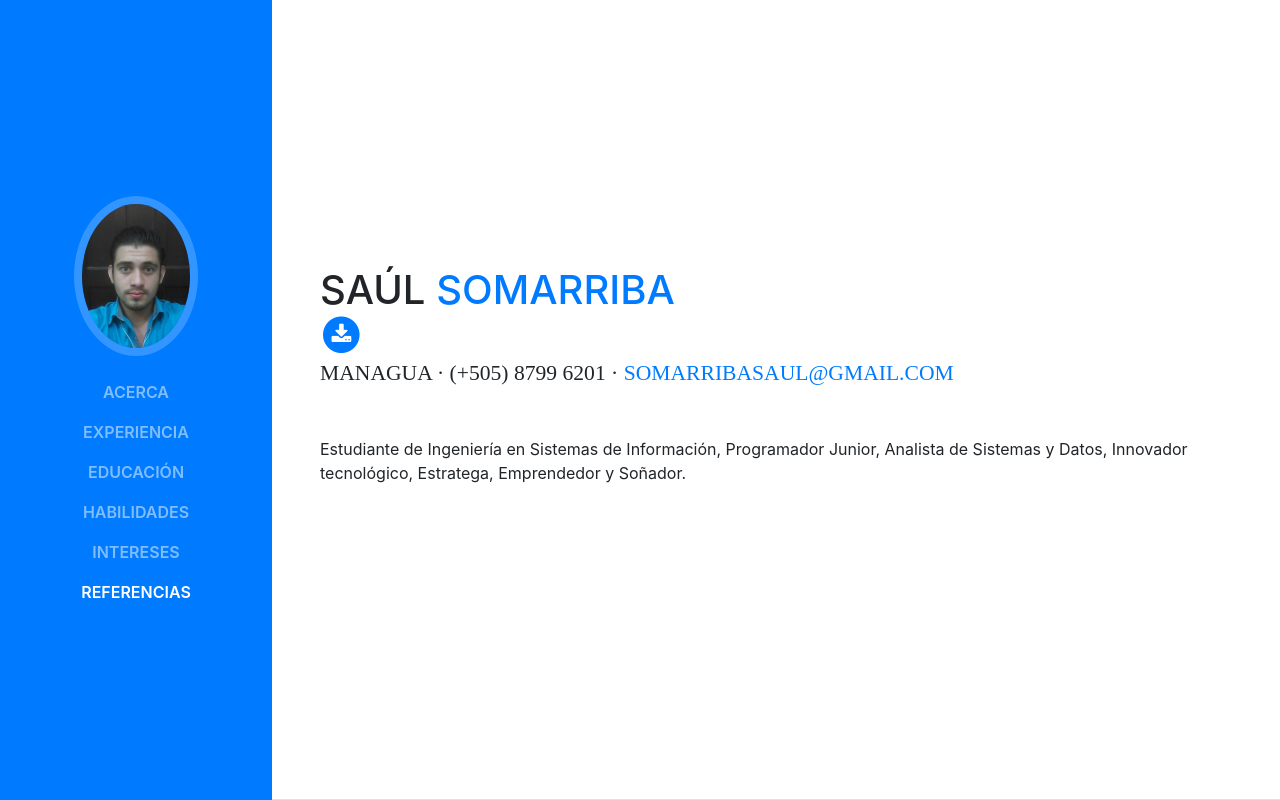
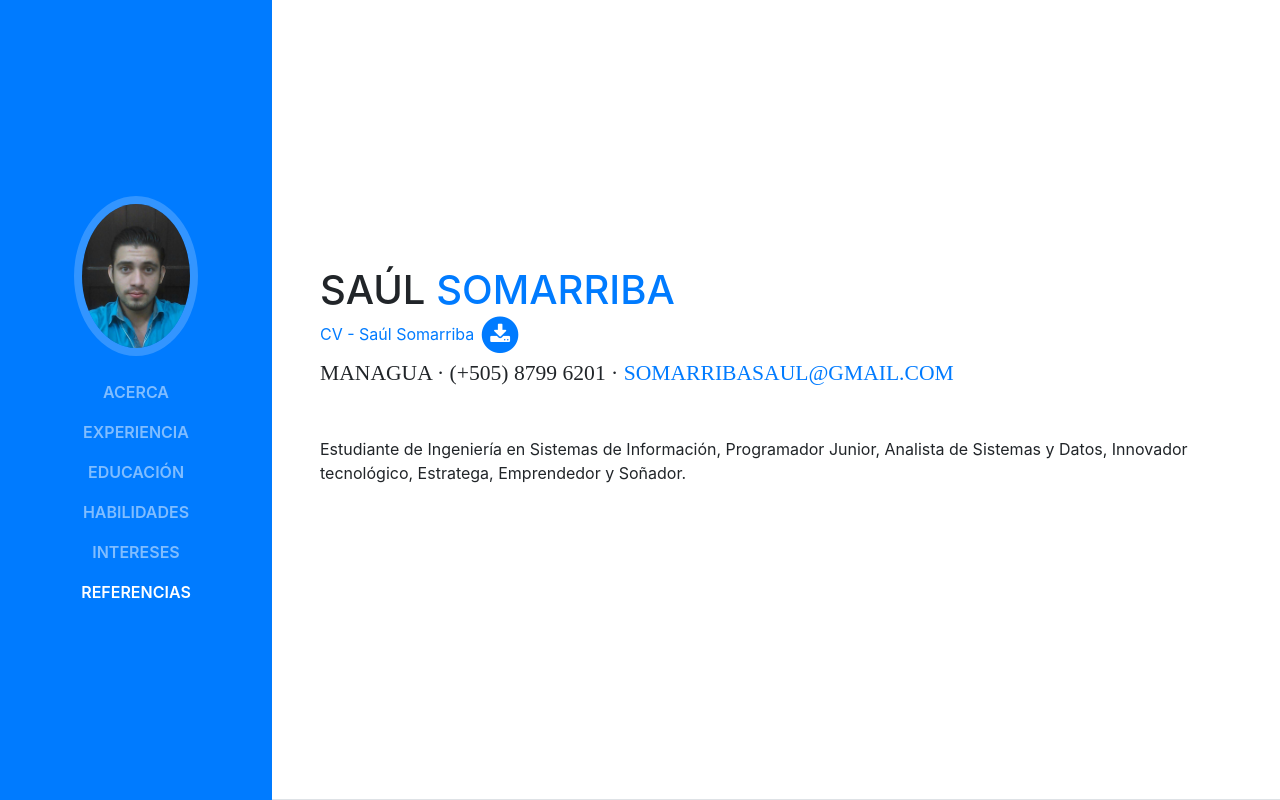
Before and after one commit to SaulSomarriba/SaulSomarriba.github.io, a website with bundled scripts: page index.html in a window 1280 px wide. Shown: the top 800 px of the page. Built offline with nearby package versions, Linux system fonts and the light colour scheme; a web font is replaced by a local one.

Commit message:
ahora si

```diff
--- a/index.html
+++ b/index.html
@@ -59,7 +59,7 @@
             <span class="text-primary">Somarriba</span>
           </h1>
           <li class="list-inline-item">
-              <a href="https://drive.google.com/file/d/1o9YNx41MZ_TiG0ce7kKfsyGbdFuQnSX2/view?usp=sharing>
+              <a href="https://drive.google.com/file/d/1o9YNx41MZ_TiG0ce7kKfsyGbdFuQnSX2/view?usp=sharing">
                 CV - Saúl Somarriba
                 <span class="fa-stack fa-lg">
                   <i class="fa fa-circle fa-stack-2x"></i>
```
